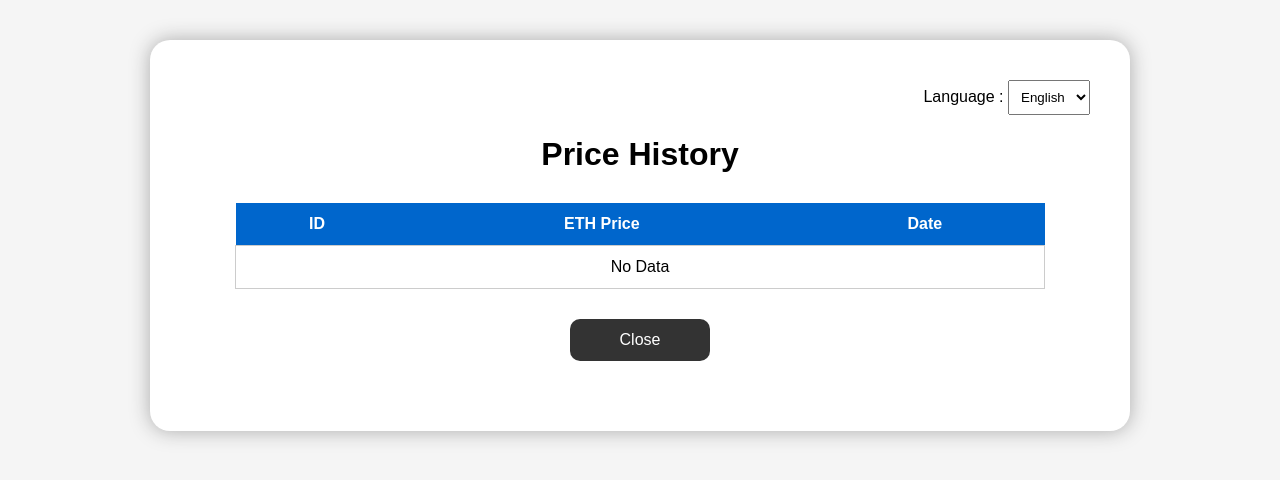
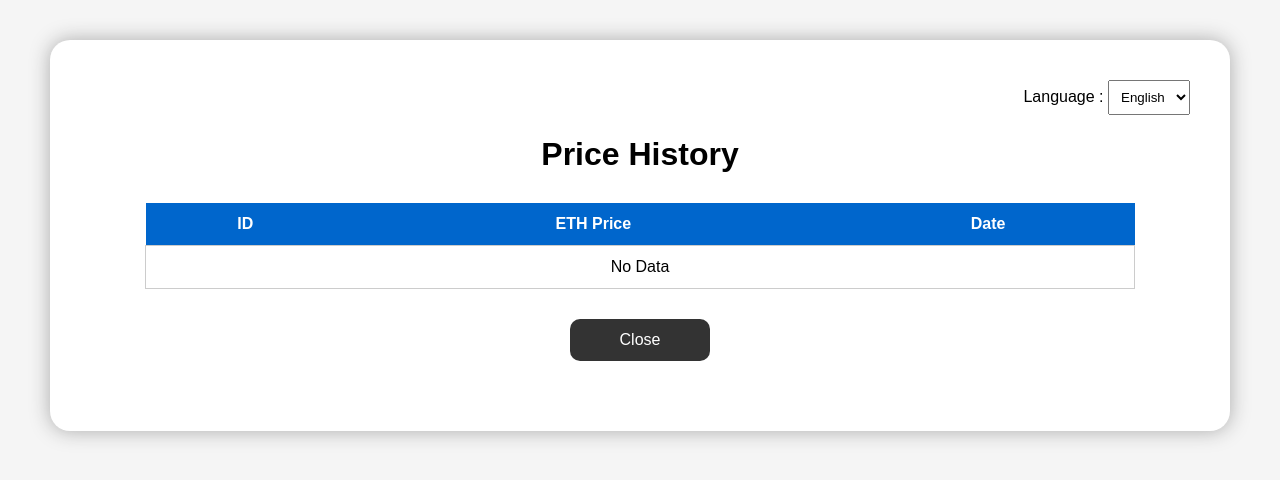
Before and after one commit to ktwv0808-debug/my-oracle, a Flask app: page /history in a window 1280 px wide. Shown: the top 480 px of the page. Run offline with Flask 3, Linux system fonts and the light colour scheme; data that the repository does not hold is empty; some libraries are stand-ins or nearby versions.

Commit message:
Update history.html

```diff
--- a/templates/history.html
+++ b/templates/history.html
@@ -30,7 +30,9 @@ text-align:center;
 
 .box{
 
-width:900px;
+width:1100px;
+
+max-width:95%;
 
 margin:40px auto;
 
```
